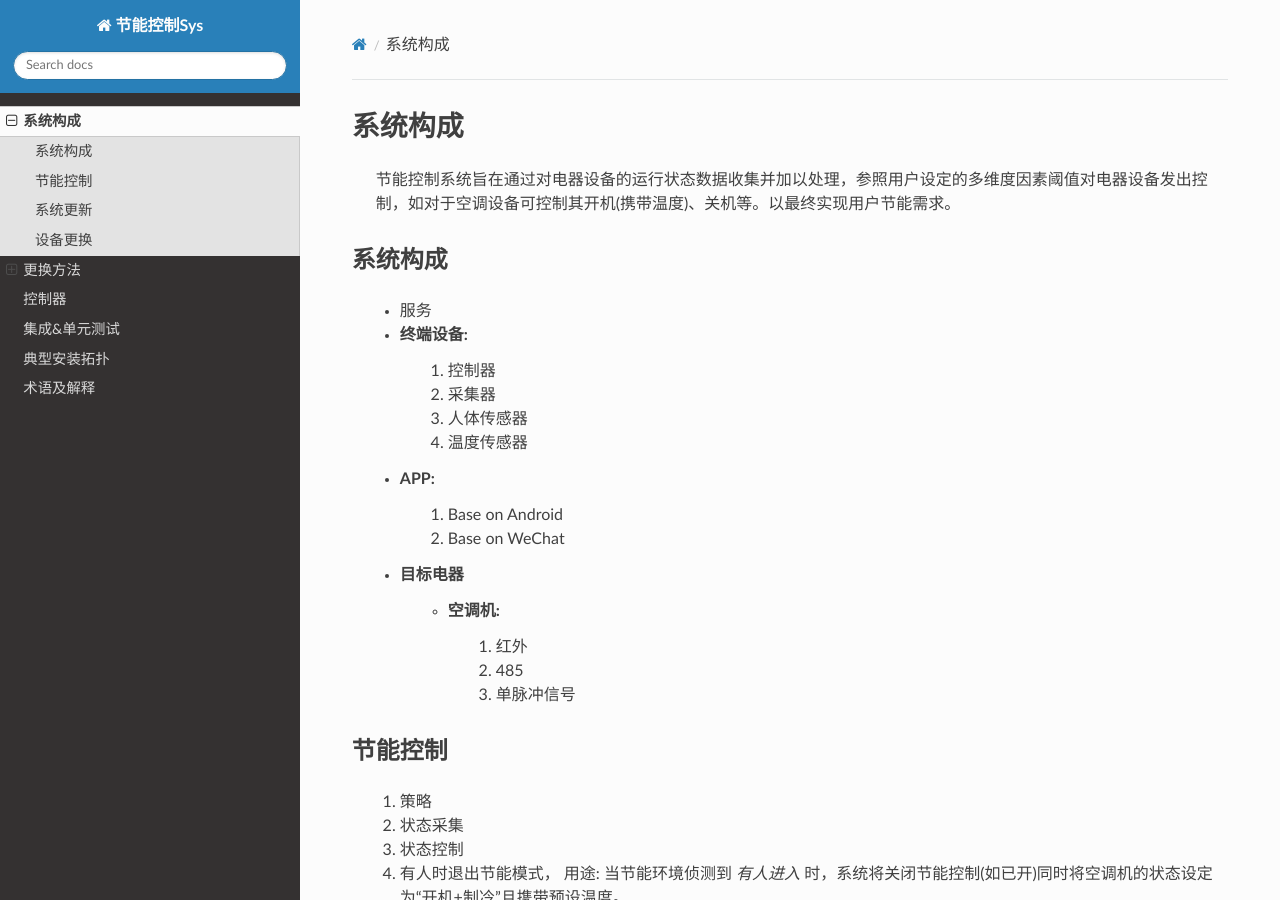
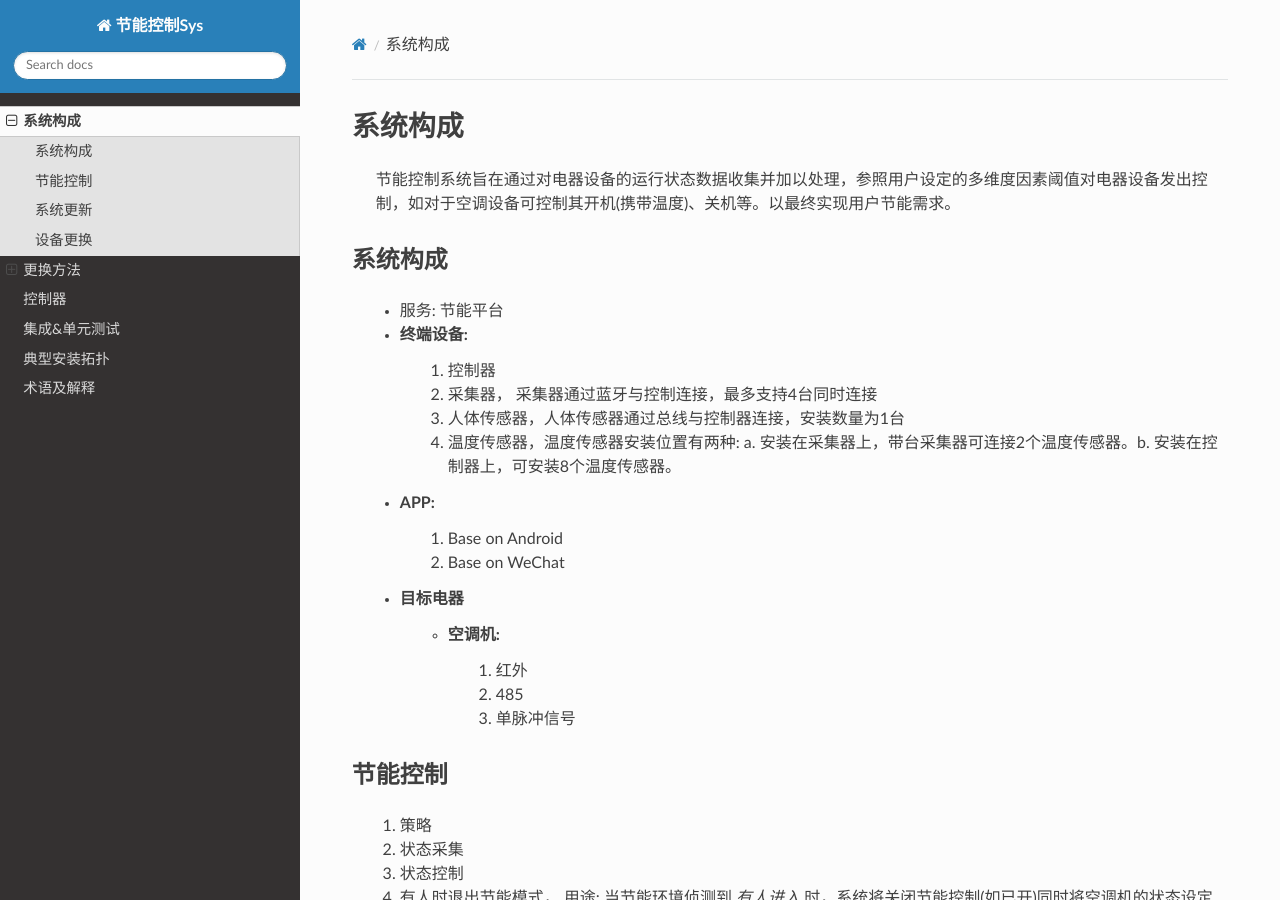
Before and after one commit to Muatrack/ControllerDocs, a Sphinx documentation site: the page built from docs/source/docs/about.rst, in a window 1280 px wide and 900 px high. Built offline with Sphinx 7.4.7 and the Read the Docs theme 3.1.0, drawn with Linux system fonts in a browser that asks for light colours.

Commit message:
更新 系统构成,设备数量上限

```diff
--- a/docs/source/docs/about.rst
+++ b/docs/source/docs/about.rst
@@ -6,12 +6,14 @@
 系统构成
 +++++++++
 
-    * 服务
+    * 服务: 节能平台
     * 终端设备:
         1. 控制器
-        #. 采集器
-        #. 人体传感器
-        #. 温度传感器
+        #. 采集器， 采集器通过蓝牙与控制连接，最多支持4台同时连接
+        #. 人体传感器，人体传感器通过总线与控制器连接，安装数量为1台
+        #. 温度传感器，温度传感器安装位置有两种: a. 安装在采集器上，带台采集器可连接2个温度传感器。b. 安装在控制器上，可安装8个温度传感器。
+
+
     * APP:
         1. Base on Android
         #. Base on WeChat
```
